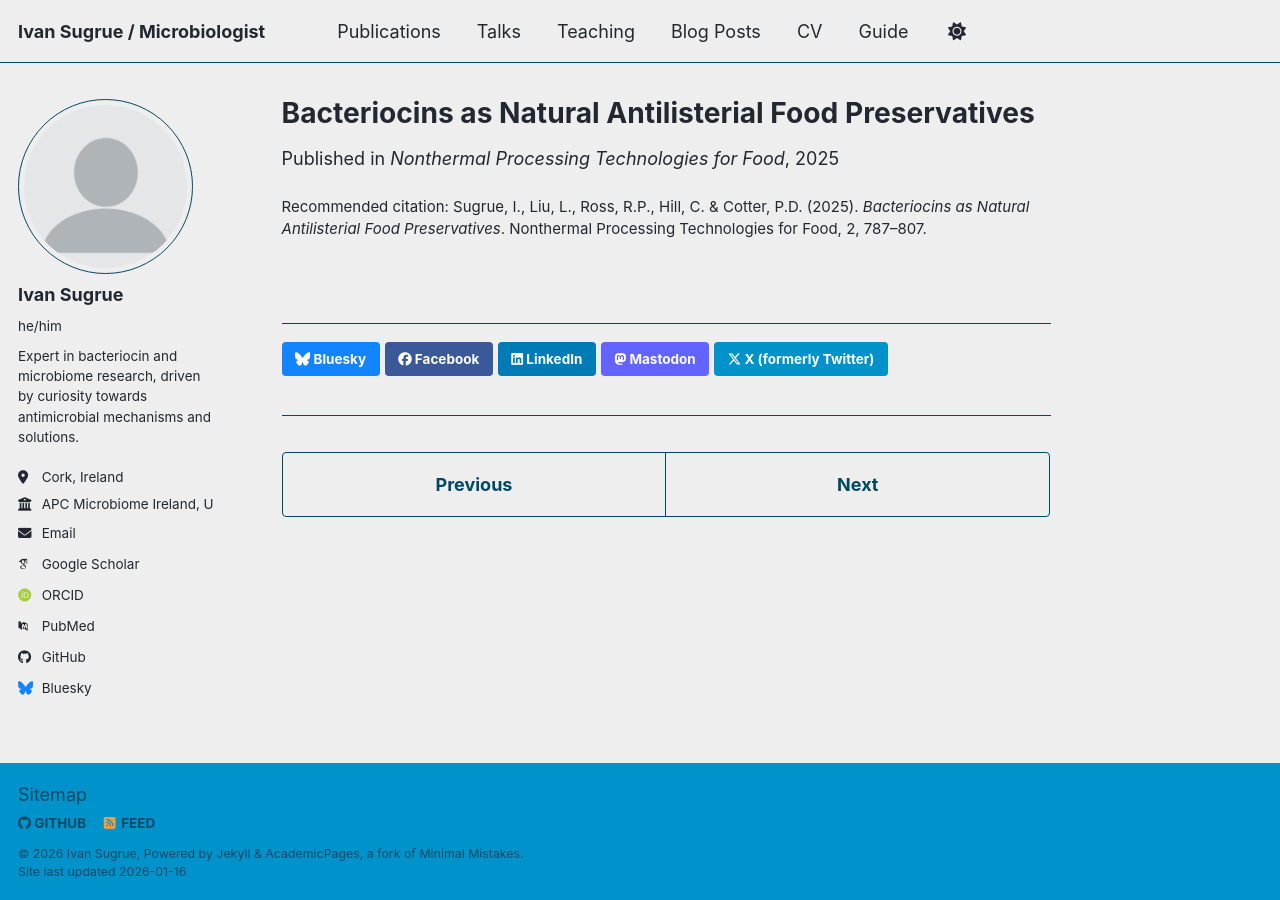
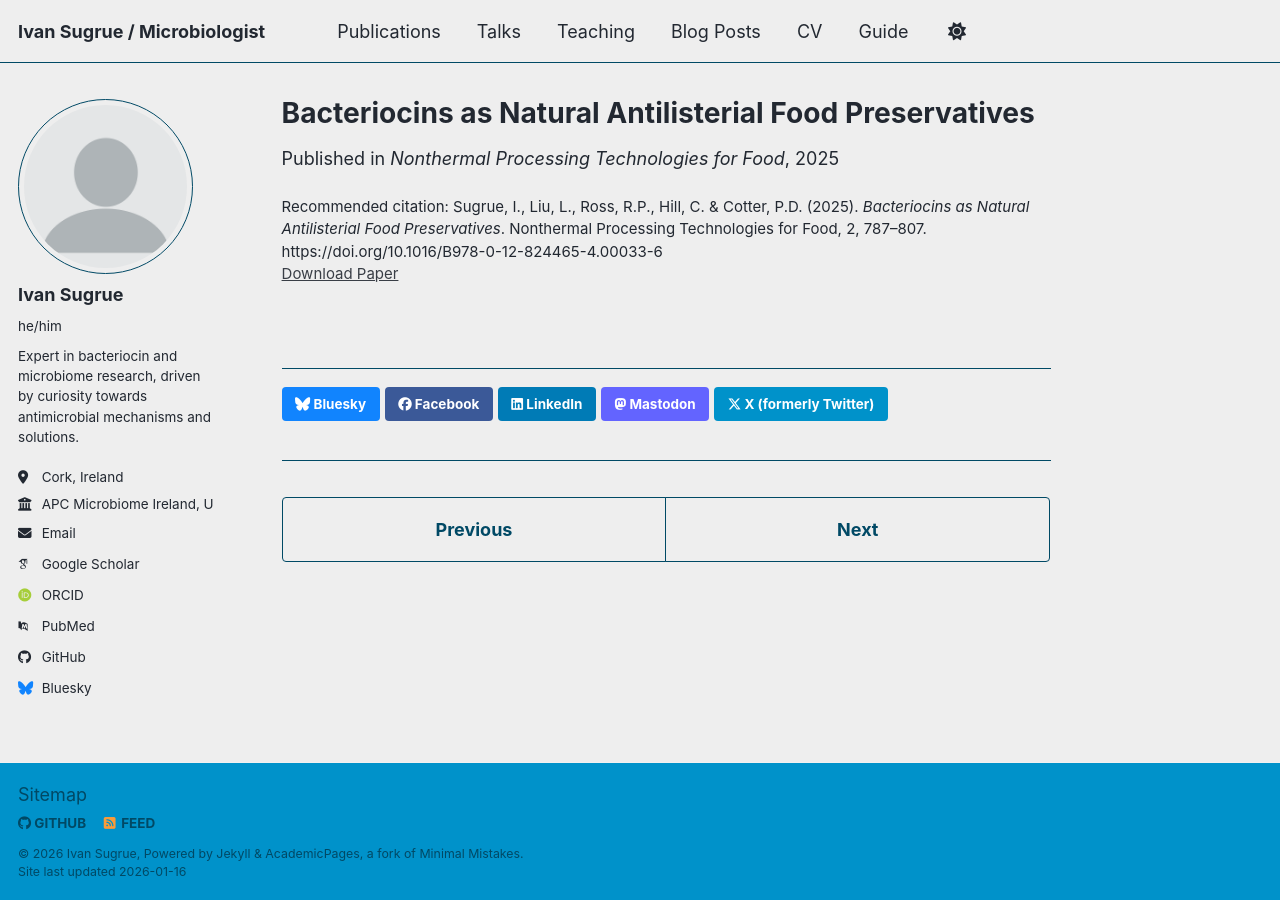
Before and after one commit to ivansugrue/ivansugrue.github.io, a Jekyll site: the page built from _publications/2025-01-01-bacteriocins-antilisterial-preservatives.md, in a window 1280 px wide. Built offline with Jekyll 4.4.1, drawn with Linux system fonts in a browser that asks for light colours; some web fonts are replaced; a script bundle is joined from its source files by our own code; library files that are not in the unit come from our copies; some of the changed lines change nothing that is shown.

Commit message:
Add paper URL to citation in publication details
Added paper URL to citation for easy access.

```diff
--- a/_publications/2025-01-01-bacteriocins-antilisterial-preservatives.md
+++ b/_publications/2025-01-01-bacteriocins-antilisterial-preservatives.md
@@ -6,5 +6,6 @@ permalink: /publication/2025-bacteriocins-antilisterial
 excerpt: "Overview of bacteriocins as natural food preservatives targeting Listeria species."
 date: 2025-01-01
 venue: "Nonthermal Processing Technologies for Food"
-citation: "Sugrue, I., Liu, L., Ross, R.P., Hill, C. & Cotter, P.D. (2025). <i>Bacteriocins as Natural Antilisterial Food Preservatives</i>. Nonthermal Processing Technologies for Food, 2, 787–807."
+paperurl: "https://doi.org/10.1016/B978-0-12-824465-4.00033-6"
+citation: "Sugrue, I., Liu, L., Ross, R.P., Hill, C. & Cotter, P.D. (2025). <i>Bacteriocins as Natural Antilisterial Food Preservatives</i>. Nonthermal Processing Technologies for Food, 2, 787–807. https://doi.org/10.1016/B978-0-12-824465-4.00033-6"
 ---
```
